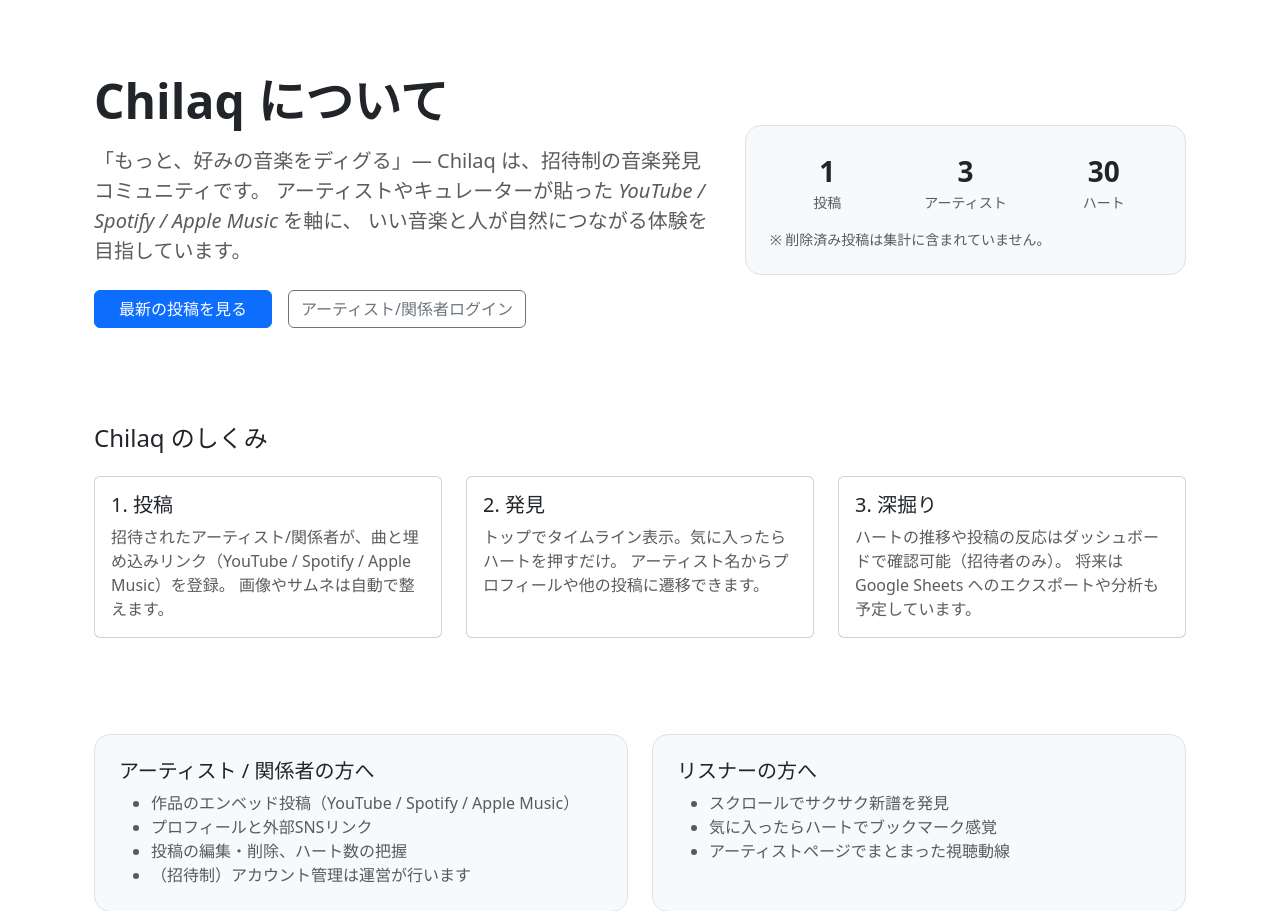
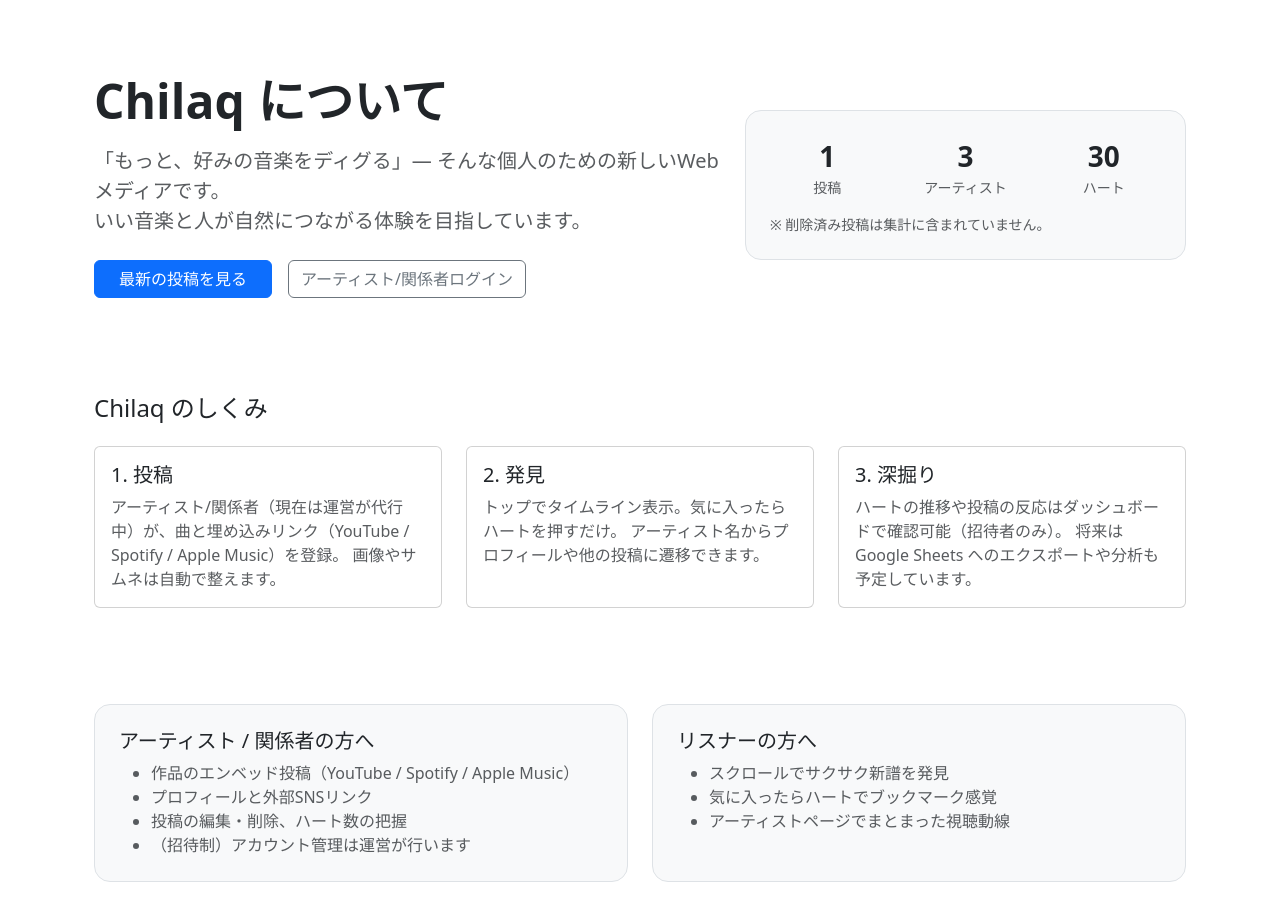
Before and after one commit to satb-theguy/chilaq_app, a FastAPI app: page /about in a window 1280 px wide. Shown: the part 56-967 px from the top of the page. Run offline with FastAPI, Linux system fonts and the light colour scheme; data comes from the database, SQL or seed files in the repository.

Commit message:
fix: aboutpage

```diff
--- a/templates/about.html
+++ b/templates/about.html
@@ -7,8 +7,7 @@
     <div class="col-lg-7">
       <h1 class="display-5 fw-bold mb-3">Chilaq について</h1>
       <p class="lead text-muted mb-4">
-        「もっと、好みの音楽をディグる」— Chilaq は、招待制の音楽発見コミュニティです。
-        アーティストやキュレーターが貼った <em>YouTube / Spotify / Apple Music</em> を軸に、
+        「もっと、好みの音楽をディグる」— そんな個人のための新しいWebメディアです。<br>
         いい音楽と人が自然につながる体験を目指しています。
       </p>
       <div class="d-flex gap-3 flex-wrap">
@@ -47,7 +46,7 @@
         <div class="card-body">
           <h3 class="h5">1. 投稿</h3>
           <p class="text-muted mb-0">
-            招待されたアーティスト/関係者が、曲と埋め込みリンク（YouTube / Spotify / Apple Music）を登録。
+            アーティスト/関係者（現在は運営が代行中）が、曲と埋め込みリンク（YouTube / Spotify / Apple Music）を登録。
             画像やサムネは自動で整えます。
           </p>
         </div>
```
